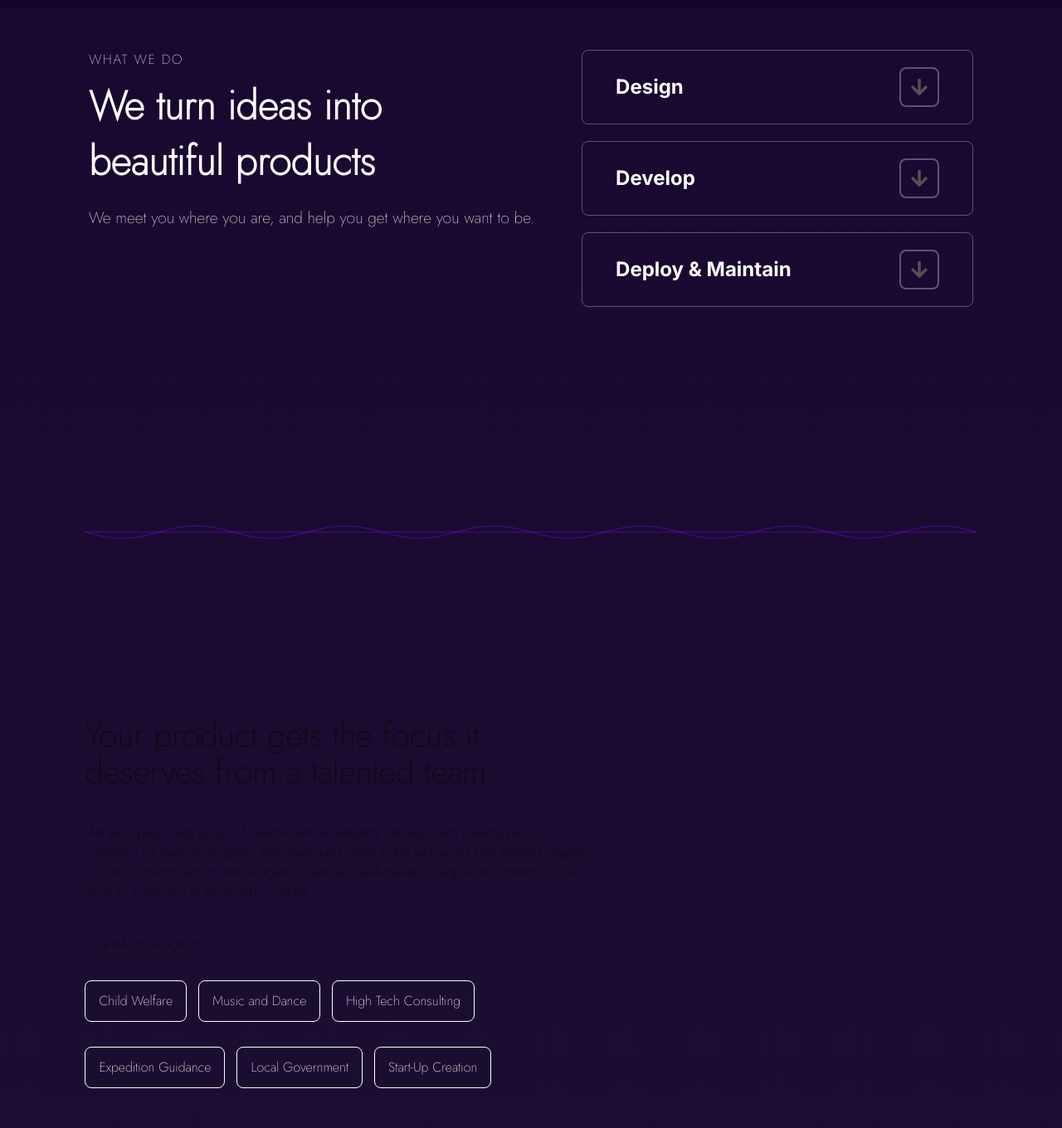
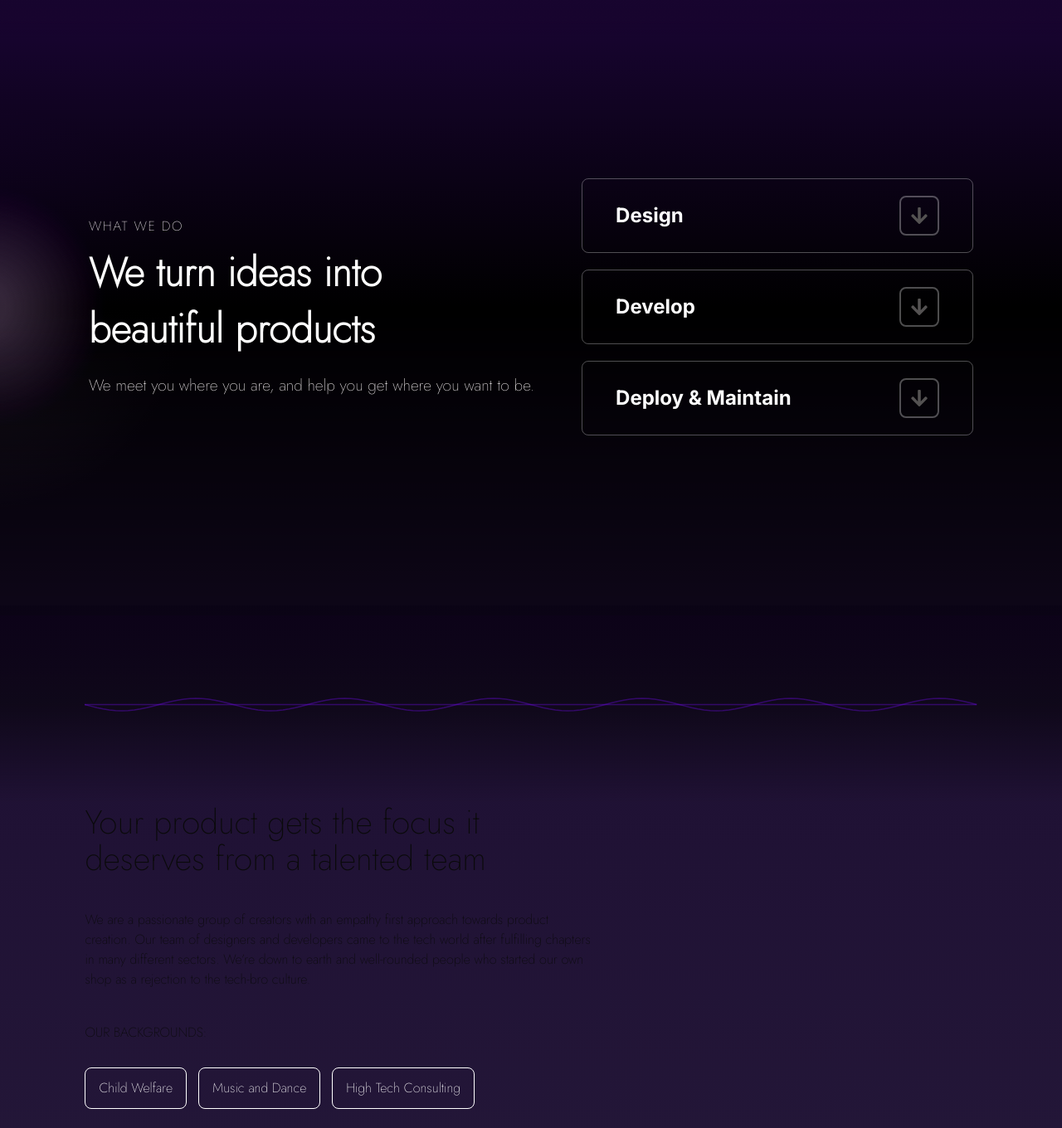
Before and after one commit to SimplyRadAppsAdmin/simply-rad-apps, a Next.js app: page /home in a window 1280 px wide. Shown: the part 790-2150 px from the top of the page at 83% size. Built offline with nearby package versions, Linux system fonts and the light colour scheme; grey boxes are pictures that could not be loaded.

Commit message:
styling home adjustments

```diff
--- a/app/globals.css
+++ b/app/globals.css
@@ -68,7 +68,7 @@
     @apply bg-background text-foreground;
     font-family: "Inter", sans-serif;
     background: linear-gradient(to bottom, #17042e, rgba(25, 18, 47, 0.8) 50%),
-      linear-gradient(to bottom, rgba(39, 18, 51, 0.8), rgb(38, 9, 63) 50%);
+      linear-gradient(to bottom, rgba(4, 2, 5, 0.8), rgba(38, 9, 63, 0) 50%);
     background-size: 100% 200%;
   }
 }
--- a/app/home/components/footer.module.css
+++ b/app/home/components/footer.module.css
@@ -30,7 +30,7 @@
 .left {
   text-align: center;
   flex: 2;
-  padding-left: 50px;
+  margin-top: 20px;
 }
 
 .middle {
@@ -66,6 +66,7 @@
   flex-direction: column;
   flex: 1;
   gap: 2rem;
+  margin-bottom: 20px;
 }
 
 .icon {
@@ -99,6 +100,7 @@
   }
   .left {
     text-align: left;
+    padding-left: 50px;
   }
   .middle .column:nth-child(2) {
     text-align: left; /* Example: align text to the right */
--- a/app/home/components/heroheader.module.css
+++ b/app/home/components/heroheader.module.css
@@ -82,6 +82,7 @@
 }
 
 .card {
+  margin-top: 80px;
   width: 30%;
 }
 /* Medium screens (e.g., tablets) */
--- a/app/home/components/letsTalk.module.css
+++ b/app/home/components/letsTalk.module.css
@@ -5,6 +5,11 @@
   align-content: center;
   background-color: transparent;
   font-family: "Jost", Arial, sans-serif;
+  height: 90vh;
+}
+.heroContent {
+  justify-items: center;
+  display: grid;
 }
 
 .heroContent h1 {
--- a/app/home/components/letsTalk.tsx
+++ b/app/home/components/letsTalk.tsx
@@ -1,7 +1,7 @@
 "use client";
 
 import React from "react";
-import styles from "./toolbelt.module.css"; // Import custom styles
+import styles from "./letsTalk.module.css"; // Import custom styles
 import CardButton from "@/components/ui/buttons/cardButton";
 
 interface LetsTalkProps {
@@ -16,18 +16,12 @@ const LetsTalk: React.FC<LetsTalkProps> = ({ title, subtitle, subtitle2 }) => {
       <div className={styles.heroContent}>
         <h1>{title}</h1>
         <p>{subtitle}</p>
-        <div
-          style={{
-            marginTop: 50,
-            width: 401,
-          }}
-        >
-          <CardButton
-            text="Schedule a video call with us"
-            arrowDirection="right"
-            onClick={() => {}}
-          />
-        </div>
+
+        <CardButton
+          text="Schedule a video call with us"
+          arrowDirection="right"
+          onClick={() => {}}
+        />
       </div>
     </div>
   );
--- a/app/home/components/toolbelt.module.css
+++ b/app/home/components/toolbelt.module.css
@@ -26,6 +26,7 @@
   display: grid;
   grid-template-columns: repeat(auto-fit, minmax(320px, 1fr));
   max-width: 1200px; /* Limit width for larger screens */
+  justify-items: center;
 }
 
 /* Medium screens (e.g., tablets) */
--- a/app/home/components/whatwedo.module.css
+++ b/app/home/components/whatwedo.module.css
@@ -3,11 +3,28 @@
   display: flex;
   flex-direction: row;
   justify-content: space-evenly;
+  align-items: center;
   text-align: left;
   padding: 50px;
   color: white;
+  height: 90vh;
   position: relative;
   overflow: hidden;
+  /* background: linear-gradient(to bottom, #14042863, #000000); */
+
+  background: linear-gradient(
+      to bottom,
+      rgba(30, 4, 59, 0.717) 2%,
+      rgb(27, 5, 55) 5%,
+      rgba(0, 0, 0, 1) 50%,
+      rgba(0, 0, 0, 0.441) 100%
+    ),
+    radial-gradient(
+      circle at -20px 50%,
+      rgba(223, 198, 231, 0.266) 2%,
+      rgba(0, 0, 0, 0.173) 18% /* rgba(172, 155, 155, 0) 5% */
+    );
+  background-blend-mode: overlay;
 }
 
 /* Content Text */
--- /dev/null
+++ b/app/home/page.css
@@ -0,0 +1,10 @@
+.sineWaveContainer {
+  background: linear-gradient(
+    to bottom,
+    rgba(6, 1, 14, 0.807) 5%,
+    rgba(10, 1, 21, 0.884) 5%,
+    rgba(0, 0, 0, 0.511) 50%,
+    rgba(0, 0, 0, 0) 100%
+  );
+  /* margin-inline: 8%; */
+}
--- a/app/home/page.tsx
+++ b/app/home/page.tsx
@@ -5,6 +5,7 @@ import OurBackground from "./components/our_background";
 import ToolBelt from "./components/toolbelt";
 import LetsTalk from "./components/letsTalk";
 import Footer from "./components/footer";
+import "./page.css";
 
 export default async function Home() {
   return (
@@ -17,6 +18,7 @@ export default async function Home() {
         }
       />
       <WhatWeDo />
+      <div className="sineWaveContainer">
         <RepeatedSineWave
           width={1440}
           height={320}
@@ -27,6 +29,8 @@ export default async function Home() {
           lineStrokeColor="#6A0ADF66"
           lineStrokeWidth={2}
         />
+      </div>
+
       <OurBackground
         title={"Your product gets the focus it deserves from a talented team"}
         subtitle={
--- a/components/ui/buttons/cardButton.module.css
+++ b/components/ui/buttons/cardButton.module.css
@@ -17,6 +17,7 @@
   width: 100%;
   height: 72px;
   margin-top: 5%;
+  max-width: 401px;
 }
 
 .cardButton:hover {
--- /dev/null
+++ b/components/ui/wave-divider.css
@@ -0,0 +1,9 @@
+/* RepeatedSineWaveWithLine.css */
+
+.waveContainer {
+  margin-inline: 8%;
+  background-color: transparent;
+}
+.sineWaveSvg {
+  display: block;
+}
--- a/components/ui/wave-divider.tsx
+++ b/components/ui/wave-divider.tsx
@@ -1,22 +1,21 @@
-// components/RepeatedSineWaveWithLine.jsx
-
+// RepeatedSineWaveWithLine.jsx
 import React from "react";
+import "./wave-divider.css"; // <-- Import the CSS
 
 const RepeatedSineWaveWithLine = ({
   width = 1440,
   height = 320,
-  amplitude = 40, // "height" of wave peaks
-  frequency = 2, // number of full sine cycles across the width
+  amplitude = 40,
+  frequency = 2,
   waveStrokeColor = "#D8BFD8",
   waveStrokeWidth = 4,
-  lineStrokeColor = "#000", // color of the horizontal line
+  lineStrokeColor = "#000",
   lineStrokeWidth = 1,
 }) => {
-  // The y-value around which the wave oscillates.
   const baseY = height / 2;
 
-  // Generate points for the sine wave
-  const step = 10; // smaller step => smoother wave, more points
+  // Generate sine wave points
+  const step = 10;
   const points = [];
   for (let x = 0; x <= width; x += step) {
     const angle = (2 * Math.PI * frequency * x) / width;
@@ -24,7 +23,7 @@ const RepeatedSineWaveWithLine = ({
     points.push({ x, y });
   }
 
-  // Convert points to path data (start at the first point, then line to each next point)
+  // Convert points to path data
   const pathData = points.reduce((acc, point, i) => {
     return i === 0
       ? `M ${point.x},${point.y}`
@@ -32,23 +31,21 @@ const RepeatedSineWaveWithLine = ({
   }, "");
 
   return (
-    <div style={{ margin: "8%" }}>
+    // <div className="sineWaveContainer">
+    <div className="waveContainer">
       <svg
         width="100%"
         height="auto"
         viewBox={`0 0 ${width} ${height}`}
         preserveAspectRatio="none"
-        style={{ display: "block" }}
+        className="sineWaveSvg"
       >
-        {/* The Sine Wave */}
         <path
           d={pathData}
           fill="none"
           stroke={waveStrokeColor}
           strokeWidth={waveStrokeWidth}
         />
-
-        {/* The Horizontal Line (drawn at the same baseY or wherever you want) */}
         <line
           x1={0}
           y1={baseY}
@@ -59,6 +56,7 @@ const RepeatedSineWaveWithLine = ({
         />
       </svg>
     </div>
+    // </div>
   );
 };
 
```
Lines whose indentation alone changed are shown as unchanged.
